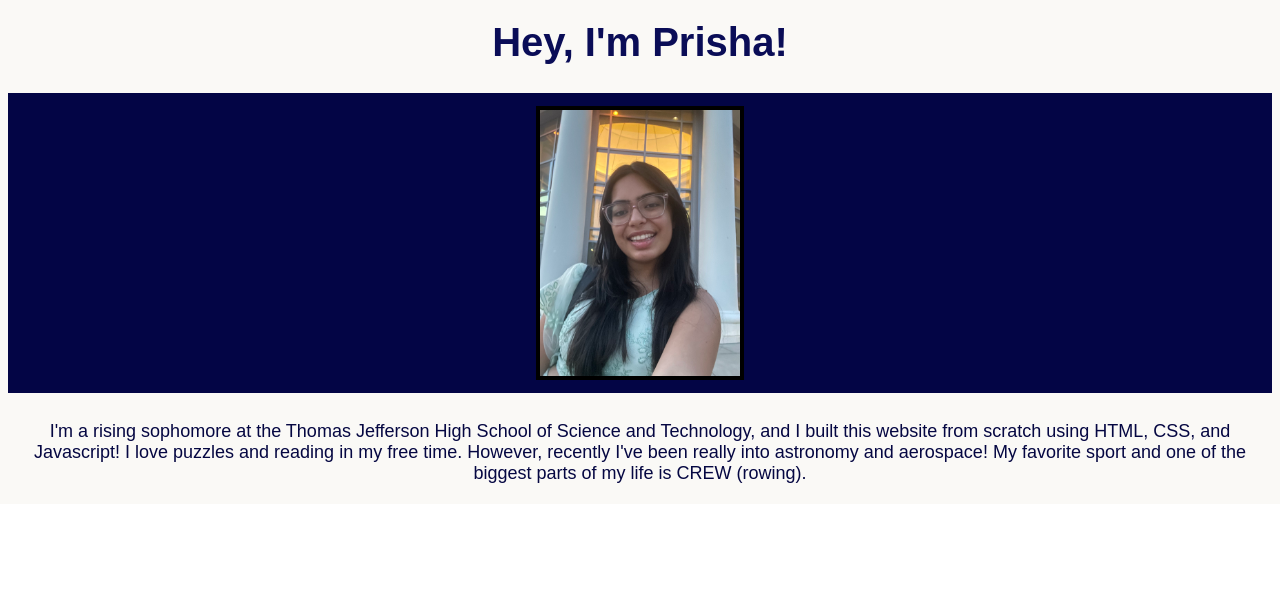
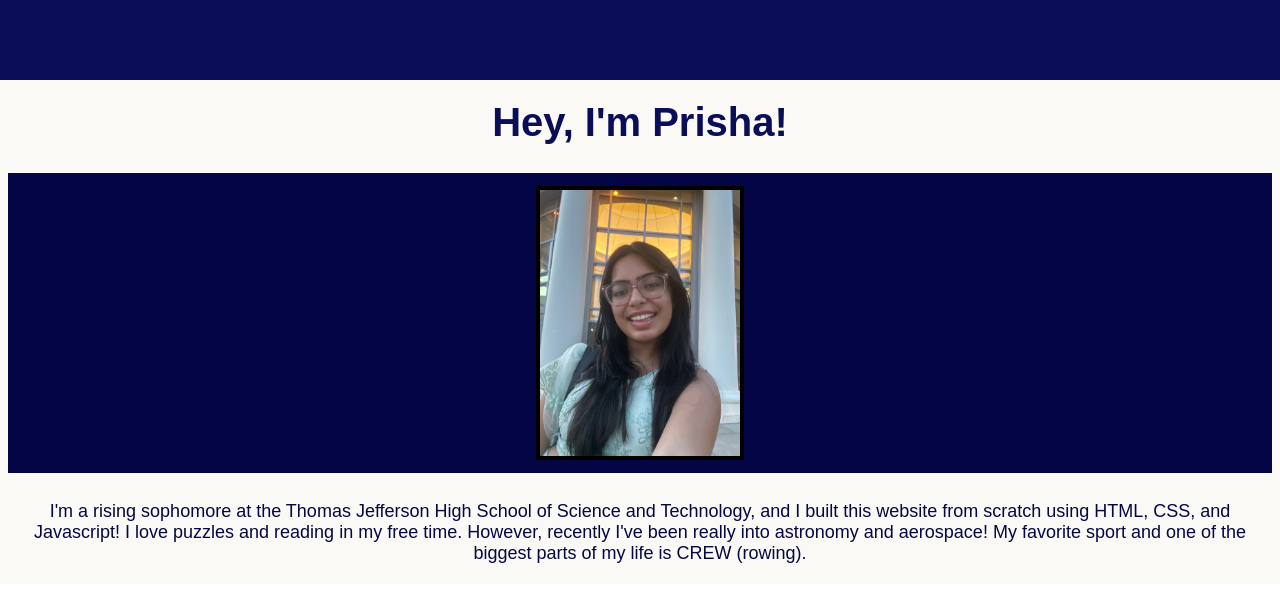
Before and after one commit to prishahasija/prishahasija.github.io, a plain HTML site: page index.html in a window 1280 px wide. Drawn offline with Linux system fonts and the light colour scheme.

Commit message:
Add navbar styling

```diff
--- a/style.css
+++ b/style.css
@@ -1,6 +1,12 @@
 body {
     margin: 0;
     padding: 0;
+}
+
+.navbar {
+    background-color: rgb(10, 13, 87);
+    padding: 15px 20px;
+    height: 50px;
 }
 
 .header {
```
